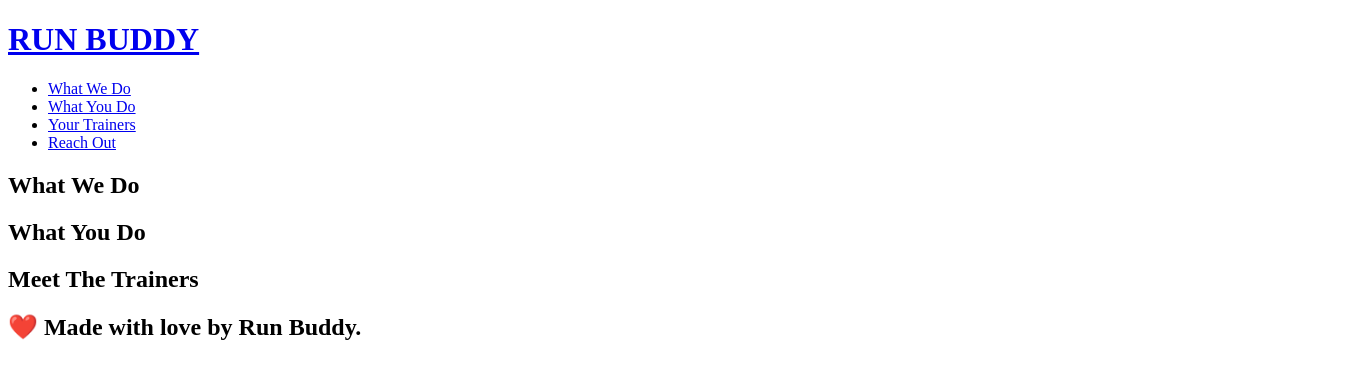
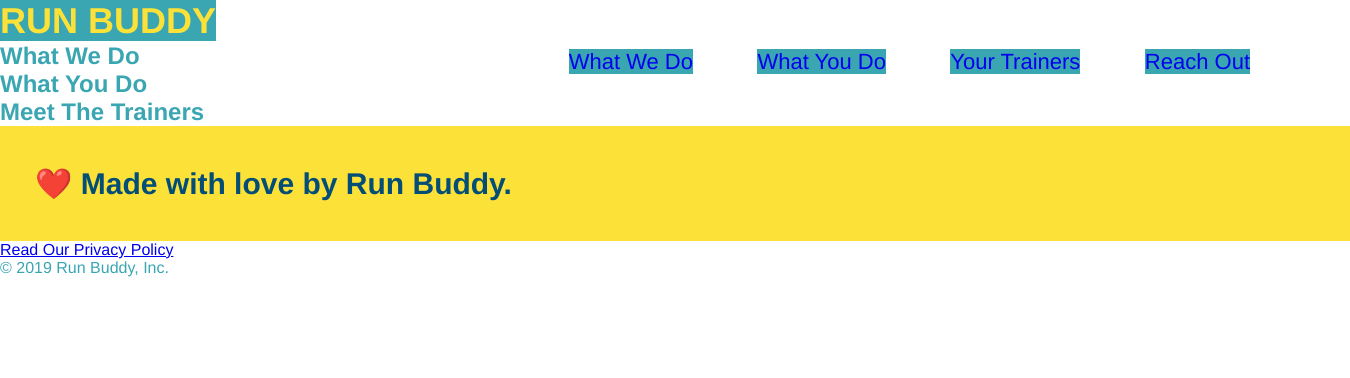
Before and after one commit to stepheff1994/run-buddy, a plain HTML site: page index.html in a window 1280 px wide. Shown: the whole page, 1350 px wide, since content can reach past the window. Drawn offline with Linux system fonts and the light colour scheme.

Commit message:
updated project

```diff
--- /dev/null
+++ b/assets/css/style.css
@@ -0,0 +1,53 @@
+* {
+    margin: 0;
+    padding: 0;
+}
+/* apply styles to <header> */
+header a {
+    text-decoration: none;
+    color: #fce138
+    padding: 20px 35px;
+    background-color: #39a6b2;
+  }
+header nav {
+    float: right;
+    margin: 7px 0;
+}
+header nav ul li {
+    display: inline;
+}
+header nav ul li a {
+    margin: 0 30px;
+    font-weight: lighter;
+    font-size: 22px
+}
+header h1 a {
+    font-weight: bold;
+    font-size: 36px;
+    color: #fce138;
+    margin: 0;
+    display: inline;
+  }
+body {
+    /* more on this crazy alphanumerical value in a minute! */
+    color: #39a6b2;
+    font-family: Helvetica, Arial, sans-serif;
+  }
+  footer {
+    background: #fce138;
+    width: 100%;
+    padding: 40px 35px;
+  }
+  footer h2 {
+    display: inline;
+    color: #024e76;
+    font-size: 30px;
+    margin: 0;
+  }
+  footer div {
+    float: right;
+    line-height: 1.5;
+    text-align: right;
+  }footer a {
+    color: #024e76;
+  }
--- a/index.html
+++ b/index.html
@@ -1,6 +1,7 @@
 <!DOCTYPE html>
 <html lang="en">
   <head>
+      <link rel="stylesheet" href="./assets/css/style.css" />
     <meta charset="UTF-8" />
     <title>Run Buddy</title>
   </head>
@@ -53,5 +54,9 @@
  <footer>
      <h2>❤️ Made with love by Run Buddy.</h2>
  </footer>
+ <div>
+    <a href="#">Read Our Privacy Policy</a><br />
+    &copy; 2019 Run Buddy, Inc.
+  </div>
   </body>
 </html>
```
Also changed, not shown: runbuddyindex.html (deleted, +0 -11 lines), runbuddyindex2.html (deleted, +0 -11 lines), runbuddyindex3.html (deleted, +0 -11 lines).
